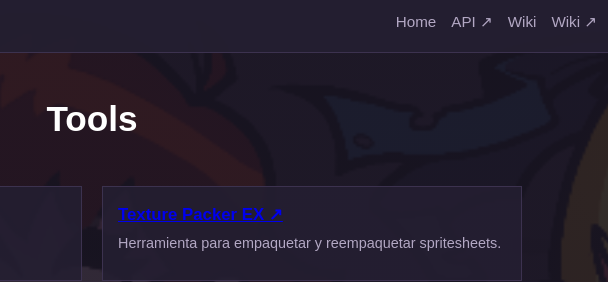
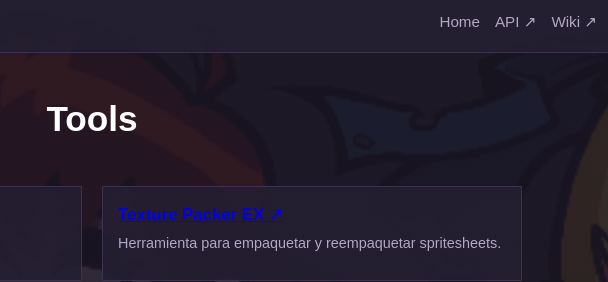
Before and after one commit to Jean-117/githubCodenameTest, a plain HTML site: page tools.html in a window 1280 px wide. Shown: the top 282 px of the page, 548-1156 px from the left. Drawn offline with Linux system fonts and the light colour scheme.

Commit message:
Update tools.html

```diff
--- a/tools.html
+++ b/tools.html
@@ -17,7 +17,6 @@
             <nav class="nav-links">
                 <a href="index.html">Home</a>
                 <a href="https://codename-engine.com/api-docs/" target="_blank">API ↗</a>
-                <a href="wiki.html">Wiki</a>
                 <a href="https://codename-engine.com/wiki/" target="_blank">Wiki ↗</a>
                 <img id="bola" src="movies/luna.png" onclick="changeImage()" style="cursor:pointer;" width="30"
                 height="30" alt="Cambiar apariencia">
```
